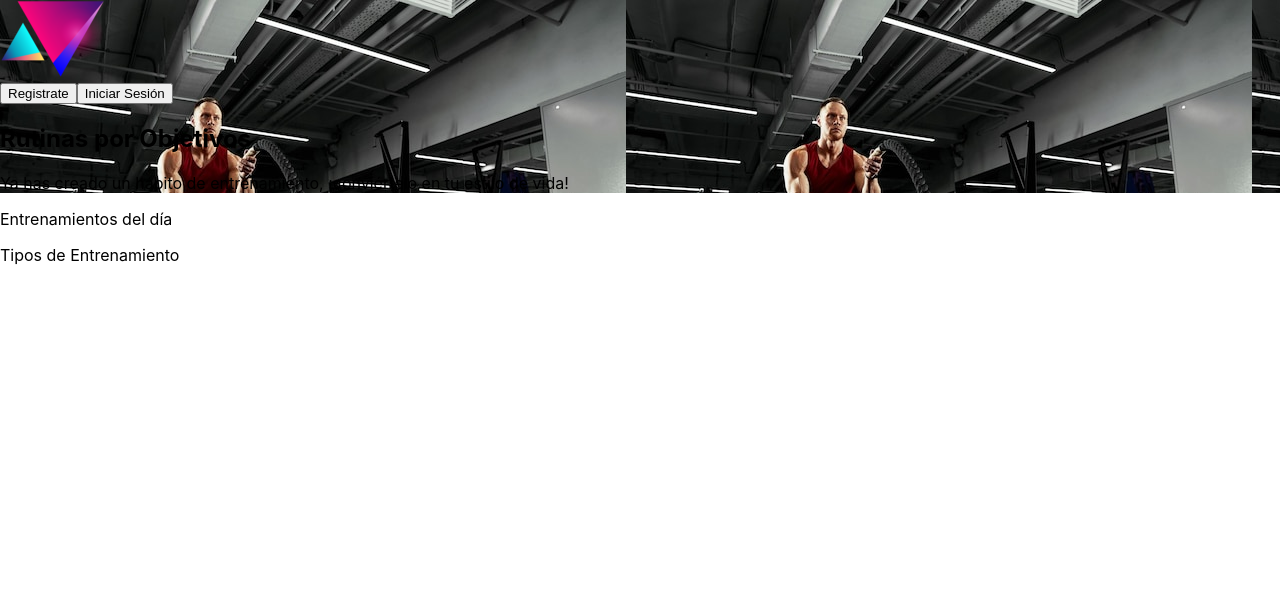
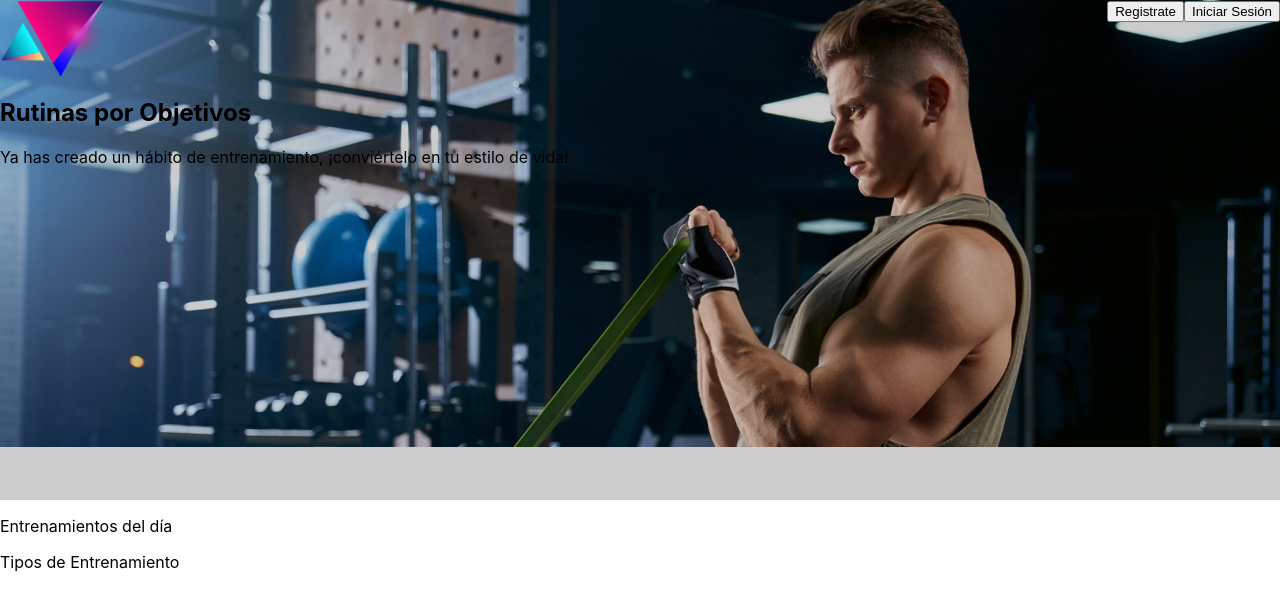
Before and after one commit to Franco-Ezequiel-Marchegiani/personal-trainer-website, a React (Create React App) app: page / in a window 1280 px wide. Shown: the top 610 px of the page. Built offline with nearby package versions, Linux system fonts and the light colour scheme.

Commit message:
Set some styles on the header

```diff
--- a/src/Components/Home/Home.css
+++ b/src/Components/Home/Home.css
@@ -1,3 +1,13 @@
 .header{
-    background-image: url("../../Images/portada.jpg");
+    height: 500px;
+    background-image: linear-gradient(rgba(0, 0, 0, 0.2), rgba(0, 0, 0, 0.2)),url("../../Images/portada.jpg");
+    background-size: 100%;
+    background-attachment: fixed;
+    background-repeat: no-repeat;
+
+
 }
+.headerContainer{
+    display: flex;
+    justify-content: space-between;
+}
```
Also changed, not shown: src/Images/portada.jpg.
